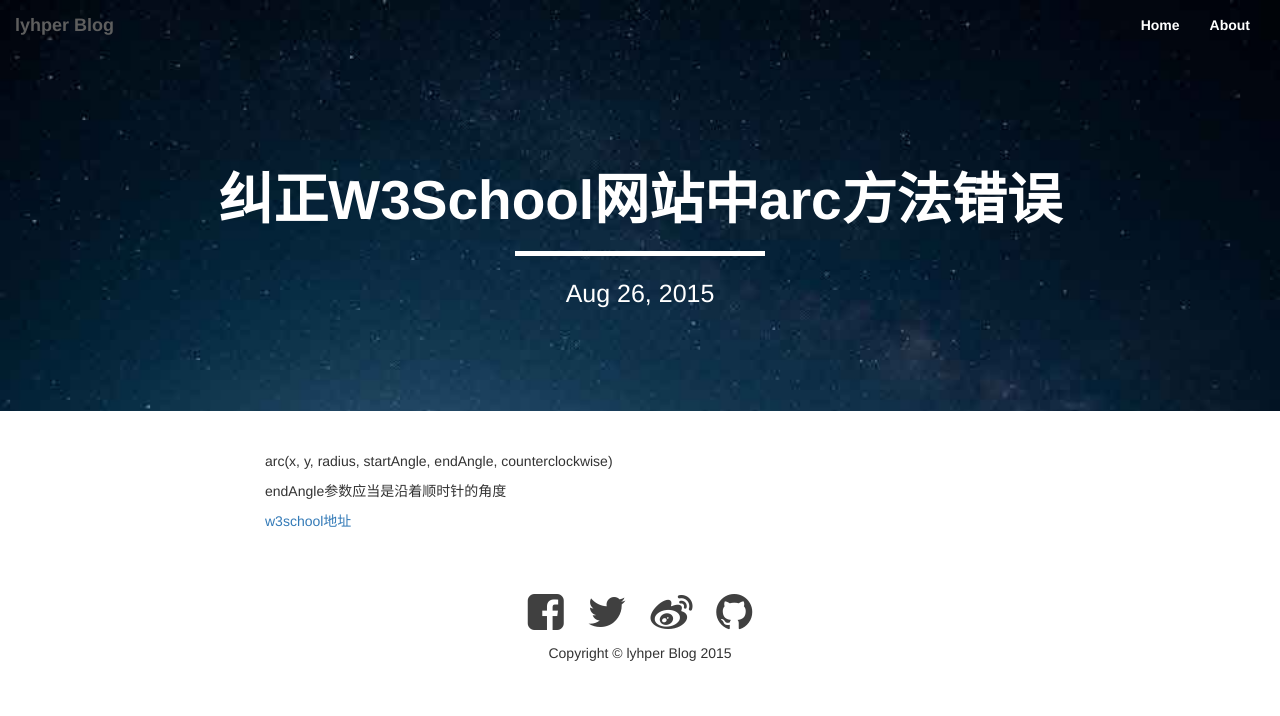
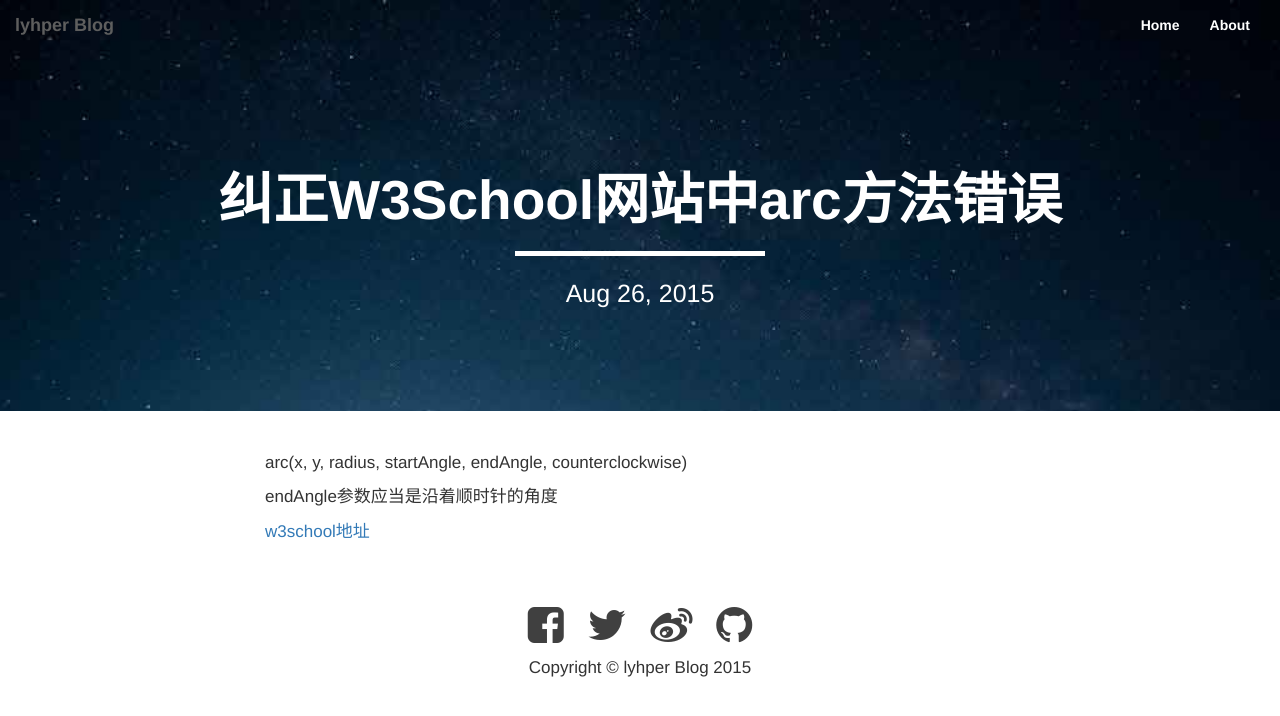
Before and after one commit to lyhper/lyhper.github.io, a Jekyll site: the page built from _posts/2015-08-26-HTML5-canvas-arc.markdown, in a window 1280 px wide. Shown: the top 716 px of the page. Built offline with Jekyll 4.4.1, drawn with Linux system fonts in a browser that asks for light colours; comment, search, counter and statistics services are not loaded.

Commit message:
modify article font size

```diff
--- a/_config.yml
+++ b/_config.yml
@@ -1,3 +1,2 @@
 title: lyhper Blog
 header-img: img/home-bg.jpg
-paginate: 5
--- a/_layouts/post.html
+++ b/_layouts/post.html
@@ -31,6 +31,9 @@ layout: default
         .intro-header .cont-header h1{
           font-size: 55px;
         }
+        p{
+          font-size: 17px;
+        }
     }
 </style>
 
```
